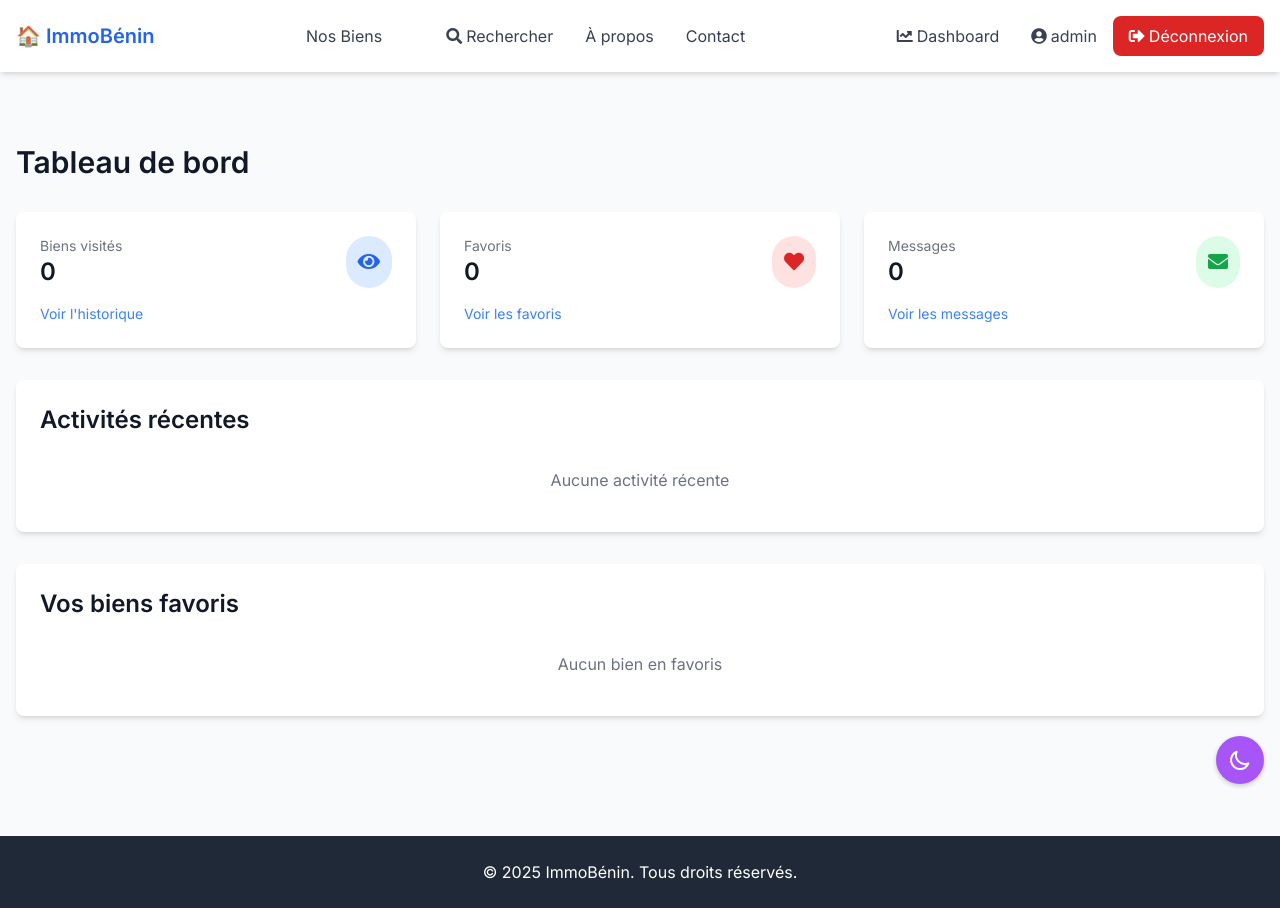
After one commit to joykim003/Afrikimmo, a Django app: page /users/dashboard/ in a window 1280 px wide. The commit adds this page. Run offline with Django 5.2, Linux system fonts and the light colour scheme; a user stored in the database is signed in; style sheets or scripts are compiled from the project's sources; some libraries are stand-ins or nearby versions.

Commit message:
ajout d'un bouton de changement de thème

```diff
--- a/backend/realestate_backend/realestate_backend/settings.py
+++ b/backend/realestate_backend/realestate_backend/settings.py
@@ -153,7 +153,7 @@ AUTH_USER_MODEL = 'users.User'
 
 # Paramètres d'authentification
 LOGIN_URL = 'users:login'
-LOGIN_REDIRECT_URL = 'core:home'
+LOGIN_REDIRECT_URL = 'users:dashboard'
 LOGOUT_REDIRECT_URL = 'core:home'
 
 # Configuration Email (exemple avec console pour le développement)
--- a/backend/realestate_backend/templates/base/base.html
+++ b/backend/realestate_backend/templates/base/base.html
@@ -2,7 +2,8 @@
 {% load static tailwind_tags %}
 
 <!DOCTYPE html>
-<html lang="fr">
+<html lang="fr" x-data="{ darkMode: localStorage.getItem('darkMode') === 'true' }"
+      :class="{ 'dark': darkMode }">
 <head>
   <meta charset="UTF-8">
   <meta name="viewport" content="width=device-width, initial-scale=1.0">
@@ -18,9 +19,56 @@
 
   {% tailwind_css %}
 
- <style type="text/tailwindcss">
-    @theme {
-      --color-clifford: #da373d;
+  <style>
+    body {
+        font-family: 'Inter', sans-serif;
+        transition: background-color 0.5s ease;
+    }
+    .theme-switch-button {
+        transition: background-color 0.3s ease;
+        border-radius: 9999px;
+        padding: 0.75rem;
+        box-shadow: 0 2px 5px 0 rgba(0, 0, 0, 0.2);
+    }
+    .theme-switch-button:hover {
+        background-color: rgba(167, 139, 250, 0.7);
+    }
+    .dark body {
+        background-color: #111827;
+        color: #e5e7eb;  /* Gris clair pour le texte principal */
+    }
+    .dark .bg-white {
+        background-color: #1f2937;
+        color: #e5e7eb;
+    }
+    .dark .text-gray-700 {
+        color: #d1d5db;  /* Gris plus clair pour meilleure lisibilité */
+    }
+    .dark .text-gray-600 {
+        color: #9ca3af;  /* Gris moyen pour le texte secondaire */
+    }
+    .dark .text-gray-500 {
+        color: #6b7280;  /* Gris plus foncé pour le texte tertiaire */
+    }
+    .dark h1, .dark h2, .dark h3, .dark h4, .dark h5, .dark h6 {
+        color: #f3f4f6;  /* Presque blanc pour les titres */
+    }
+    .dark a {
+        color: #60a5fa;  /* Bleu clair pour les liens */
+    }
+    .dark a:hover {
+        color: #93c5fd;  /* Bleu plus clair au survol */
+    }
+    .dark .border-gray-300 {
+        border-color: #374151;  /* Gris plus visible pour les bordures */
+    }
+    .dark input, .dark textarea, .dark select {
+        background-color: #374151;
+        color: #e5e7eb;
+        border-color: #4b5563;
+    }
+    .dark input::placeholder, .dark textarea::placeholder {
+        color: #9ca3af;  /* Gris moyen pour les placeholders */
     }
   </style>
 
@@ -30,7 +78,21 @@
   <!-- Font Awesome -->
   <link rel="stylesheet" href="https://cdnjs.cloudflare.com/ajax/libs/font-awesome/5.15.4/css/all.min.css">
 </head>
-<body class="bg-gray-50 text-gray-900">
+<body class="bg-gray-50 text-gray-900 transition-colors duration-200"
+      :class="{ 'bg-gray-900 text-white': darkMode }">
+
+  <!-- Bouton de changement de thème -->
+  <div class="fixed bottom-4 right-4 z-50">
+      <button @click="darkMode = !darkMode; localStorage.setItem('darkMode', darkMode)"
+              class="theme-switch-button bg-purple-500 hover:bg-purple-600 text-white">
+          <svg x-show="!darkMode" xmlns="http://www.w3.org/2000/svg" class="h-6 w-6" fill="none" viewBox="0 0 24 24" stroke="currentColor">
+              <path stroke-linecap="round" stroke-linejoin="round" stroke-width="2" d="M20.354 15.354A9 9 0 018.646 3.646 9.003 9.003 0 0012 21a9.003 9.003 0 008.354-5.646z" />
+          </svg>
+          <svg x-show="darkMode" xmlns="http://www.w3.org/2000/svg" class="h-6 w-6" fill="none" viewBox="0 0 24 24" stroke="currentColor">
+              <path stroke-linecap="round" stroke-linejoin="round" stroke-width="2" d="M12 3v1m0 16v1m9-9h-1M4 12H3m15.364 6.364l-.707-.707M6.343 6.343l-.707-.707m12.728 0l-.707.707M6.343 17.657l-.707.707" />
+          </svg>
+      </button>
+  </div>
 
   {% include 'base/navbar.html' %}
 
@@ -38,7 +100,7 @@
     {% if messages %}
         <div class="mb-8">
             {% for message in messages %}
-                <div class="{% if message.tags == 'success' %}bg-green-100 border-green-400 text-green-700{% else %}bg-red-100 border-red-400 text-red-700{% endif %} px-4 py-3 rounded relative" role="alert">
+                <div class="{% if message.tags == 'success' %}bg-green-100 dark:bg-green-800 border-green-400 text-green-700 dark:text-green-100{% else %}bg-red-100 dark:bg-red-800 border-red-400 text-red-700 dark:text-red-100{% endif %} px-4 py-3 rounded relative" role="alert">
                     <span class="block sm:inline">{{ message }}</span>
                 </div>
             {% endfor %}
--- a/backend/realestate_backend/templates/base/navbar.html
+++ b/backend/realestate_backend/templates/base/navbar.html
@@ -22,6 +22,9 @@
             <div class="hidden md:flex items-center space-x-4">
                 {% if user.is_authenticated %}
                     <div class="flex items-center space-x-4">
+                        <a href="{% url 'users:dashboard' %}" class="text-gray-700 hover:text-blue-600">
+                            <i class="fas fa-chart-line mr-1"></i>Dashboard
+                        </a>
                         <a href="{% url 'users:profile' %}" class="text-gray-700 hover:text-blue-600">
                             <i class="fas fa-user-circle mr-1"></i>{{ user.username }}
                         </a>
@@ -77,6 +80,9 @@
                 <hr class="my-2">
 
                 {% if user.is_authenticated %}
+                    <a href="{% url 'users:dashboard' %}" class="block px-3 py-2 text-gray-700 hover:text-blue-600">
+                        <i class="fas fa-chart-line mr-1"></i>Dashboard
+                    </a>
                     <a href="{% url 'users:profile' %}" class="block py-2 text-gray-700 hover:text-blue-600">
                         <i class="fas fa-user-circle mr-1"></i>{{ user.username }}
                     </a>
--- /dev/null
+++ b/backend/realestate_backend/templates/users/dashboard.html
@@ -0,0 +1,98 @@
+{% extends 'base/base.html' %}
+{% load static %}
+
+{% block title %}Tableau de bord - ImmoBénin{% endblock %}
+
+{% block content %}
+<div class="container mx-auto py-10 px-4">
+    <h1 class="text-3xl font-bold text-gray-900 dark:text-white mb-8">Tableau de bord</h1>
+
+    <div class="grid grid-cols-1 md:grid-cols-3 gap-6 mb-8">
+        <div class="bg-white dark:bg-gray-800 rounded-lg shadow-md p-6 transition-transform hover:scale-105 duration-300">
+            <div class="flex items-center justify-between">
+                <div>
+                    <p class="text-sm text-gray-500 dark:text-gray-400">Biens visités</p>
+                    <h3 class="text-2xl font-bold text-gray-900 dark:text-white">{{ visited_properties_count }}</h3>
+                </div>
+                <div class="p-3 bg-blue-100 dark:bg-blue-900 rounded-full">
+                    <i class="fas fa-eye text-blue-600 dark:text-blue-300 text-xl"></i>
+                </div>
+            </div>
+            <a href="#" class="mt-4 block text-blue-500 dark:text-blue-400 hover:underline text-sm">Voir l'historique</a>
+        </div>
+
+        <div class="bg-white dark:bg-gray-800 rounded-lg shadow-md p-6 transition-transform hover:scale-105 duration-300">
+            <div class="flex items-center justify-between">
+                <div>
+                    <p class="text-sm text-gray-500 dark:text-gray-400">Favoris</p>
+                    <h3 class="text-2xl font-bold text-gray-900 dark:text-white">{{ favorites_count }}</h3>
+                </div>
+                <div class="p-3 bg-red-100 dark:bg-red-900 rounded-full">
+                    <i class="fas fa-heart text-red-600 dark:text-red-300 text-xl"></i>
+                </div>
+            </div>
+             <a href="#" class="mt-4 block text-blue-500 dark:text-blue-400 hover:underline text-sm">Voir les favoris</a>
+        </div>
+
+        <div class="bg-white dark:bg-gray-800 rounded-lg shadow-md p-6 transition-transform hover:scale-105 duration-300">
+            <div class="flex items-center justify-between">
+                <div>
+                    <p class="text-sm text-gray-500 dark:text-gray-400">Messages</p>
+                    <h3 class="text-2xl font-bold text-gray-900 dark:text-white">{{ messages_count }}</h3>
+                </div>
+                <div class="p-3 bg-green-100 dark:bg-green-900 rounded-full">
+                    <i class="fas fa-envelope text-green-600 dark:text-green-300 text-xl"></i>
+                </div>
+            </div>
+            <a href="#" class="mt-4 block text-blue-500 dark:text-blue-400 hover:underline text-sm">Voir les messages</a>
+        </div>
+    </div>
+
+    <div class="bg-white dark:bg-gray-800 rounded-lg shadow-md p-6 mb-8">
+        <h2 class="text-2xl font-semibold text-gray-900 dark:text-white mb-4">Activités récentes</h2>
+        <div class="space-y-4">
+            {% for activity in recent_activities %}
+                <div class="flex items-start space-x-4 p-4 rounded-lg transition-colors duration-200 hover:bg-gray-100 dark:hover:bg-gray-700">
+                    <div class="flex-shrink-0">
+                        <div class="w-12 h-12 rounded-full bg-blue-100 dark:bg-blue-900 flex items-center justify-center">
+                            <i class="fas fa-home text-blue-600 dark:text-blue-300 text-xl"></i>
+                        </div>
+                    </div>
+                    <div>
+                        <p class="font-medium text-gray-900 dark:text-white">{{ activity.description }}</p>
+                        <p class="text-sm text-gray-500 dark:text-gray-400">{{ activity.created_at|timesince }}</p>
+                    </div>
+                </div>
+            {% empty %}
+                <p class="text-gray-500 dark:text-gray-400 text-center py-4">Aucune activité récente</p>
+            {% endfor %}
+        </div>
+    </div>
+
+    <div class="bg-white dark:bg-gray-800 rounded-lg shadow-md p-6">
+        <h2 class="text-2xl font-semibold text-gray-900 dark:text-white mb-4">Vos biens favoris</h2>
+        <div class="grid grid-cols-1 md:grid-cols-2 lg:grid-cols-3 gap-6">
+            {% for property in favorite_properties %}
+                <div class="bg-white dark:bg-gray-700 border rounded-lg overflow-hidden shadow-md transition-all duration-300 hover:shadow-lg hover:scale-[1.02]">
+                    <a href="{% url 'properties:detail' pk=property.pk %}">
+                        <img src="{{ property.image.url }}" alt="{{ property.title }}" class="w-full h-48 object-cover rounded-t-lg">
+                        <div class="p-4">
+                            <h3 class="font-semibold text-lg mb-2 text-gray-900 dark:text-white">{{ property.title }}</h3>
+                            <p class="text-gray-600 dark:text-gray-400">{{ property.location }}</p>
+                            <p class="text-blue-600 dark:text-blue-400 font-bold mt-2">{{ property.price }} FCFA</p>
+                        </div>
+                    </a>
+                    <div class="p-4 border-t border-gray-200 dark:border-gray-600 flex justify-between items-center">
+                         <span class="text-sm text-gray-500 dark:text-gray-400">Ajouté le: {{ property.created_at|date:"d M Y" }}</span>
+                         <button class="bg-red-500 hover:bg-red-700 text-white font-bold py-2 px-4 rounded focus:outline-none focus:shadow-outline text-xs transition-colors duration-300 dark:bg-red-700 dark:hover:bg-red-600" onclick="removeFromFavorites({{ property.id }})">
+                            <i class="fas fa-heart-broken mr-2"></i>Retirer
+                        </button>
+                    </div>
+                </div>
+            {% empty %}
+                <p class="col-span-full text-gray-500 dark:text-gray-400 text-center py-4">Aucun bien en favoris</p>
+            {% endfor %}
+        </div>
+    </div>
+</div>
+{% endblock %}
--- a/backend/realestate_backend/users/urls.py
+++ b/backend/realestate_backend/users/urls.py
@@ -9,4 +9,5 @@ urlpatterns = [
     path('logout/', views.logout_view, name='logout'),  # Utiliser notre vue personnalisée
     path('profile/', views.profile, name='profile'),
     path('profile/edit/', views.edit_profile, name='edit_profile'),
+    path('dashboard/', views.dashboard_view, name='dashboard'),
 ]
--- a/backend/realestate_backend/users/views.py
+++ b/backend/realestate_backend/users/views.py
@@ -65,3 +65,14 @@ def logout_view(request):
         logout(request)
         messages.success(request, 'Vous avez été déconnecté avec succès.')
     return redirect('core:home')
+
+@login_required
+def dashboard_view(request):
+    context = {
+        'visited_properties_count': 0,  # À implémenter
+        'favorites_count': 0,  # À implémenter
+        'messages_count': 0,  # À implémenter
+        'recent_activities': [],  # À implémenter
+        'favorite_properties': [],  # À implémenter
+    }
+    return render(request, 'users/dashboard.html', context)
```
Also changed, not shown: backend/realestate_backend/templates/users/profile.html (+21 -25 lines).
